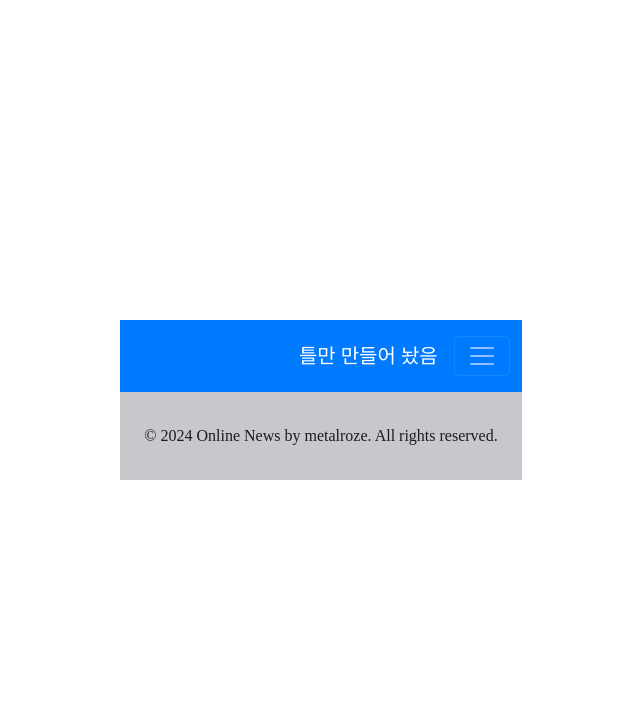
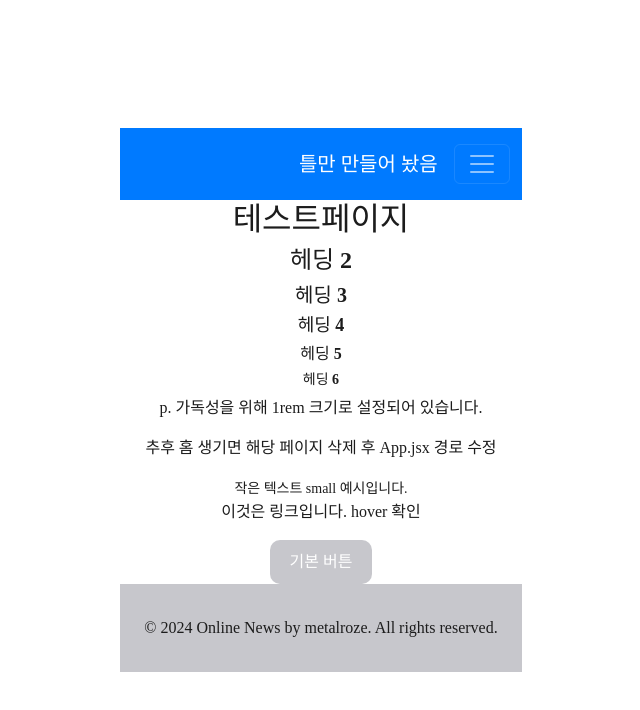
Before and after one commit to MetalRoze/OnlineNews_FE, a React (Vite) app: page /desktop in a window 1280 px wide. Shown: the top 710 px of the page, without its empty margins (319-959 px from the left). Built offline with nearby package versions, Linux system fonts and the light colour scheme; a web font is replaced by a local one.

Commit message:
style: 데스크탑 컨테이너

```diff
--- a/src/App.jsx
+++ b/src/App.jsx
@@ -1,31 +1,40 @@
-// src/App.jsx
-import { useState } from 'react';
-import { BrowserRouter as Router, Route, Routes, Link } from 'react-router-dom';
-import reactLogo from './assets/react.svg';
-import viteLogo from '/vite.svg';
-// import './App.css';
+import { BrowserRouter as Router, Route, Routes } from 'react-router-dom';
+import { useLocation } from 'react-router-dom';
 import '../src/styles/styles.css';
 import '../src/styles/common.css';
 import 'bootstrap/dist/css/bootstrap.min.css';
 import './index.css';
 
-
-import Header from './components/Header';  // Header 임포트
-import Footer from './components/Footer';  // Footer 임포트
+import Header from './components/Header';
+import Footer from './components/Footer';
 import TestPage from './pages/TestPage';
+import TestPageDT from './pages/testPageDT';
 
 function App() {
-
   return (
     <Router>
-            <Header />
-        {/* Routes 설정 */}
-        <Routes>
-          <Route path="/" element={<TestPage/>} />
-        </Routes>
-        <Footer />
+      <Main />
     </Router>
   );
 }
 
+const Main = () => {
+  const location = useLocation();
+
+  // 현재 경로에 따라 클래스 설정
+  const isDesktop = location.pathname === "/desktop";
+
+  return (
+    <>
+      <Header className={isDesktop ? 'desktop-header' : 'mobile-header'} />
+      {/* Routes 설정 */}
+      <Routes>
+        <Route path="/" element={<TestPage />} />
+        <Route path="/desktop" element={<TestPageDT />} />
+      </Routes>
+      <Footer className={isDesktop ? 'desktop-footer' : 'mobile-footer'} />
+    </>
+  );
+};
+
 export default App;
--- /dev/null
+++ b/src/pages/testPageDT.jsx
@@ -0,0 +1,25 @@
+import React from 'react';
+
+export default function testPageDT() {
+    return (
+        <div className="desktop-container">
+            <h1>테스트페이지</h1>
+            <h2>헤딩 2</h2>
+            <h3>헤딩 3</h3>
+            <h4>헤딩 4</h4>
+            <h5>헤딩 5</h5>
+            <h6>헤딩 6</h6>
+
+            <p> p. 가독성을 위해 1rem 크기로 설정되어 있습니다.</p>
+            <p>추후 홈 생기면 해당 페이지 삭제 후 App.jsx 경로 수정</p>
+
+            <small>작은 텍스트 small 예시입니다.</small>
+
+            <p>
+                <a href="#">이것은 링크입니다. hover 확인</a>
+            </p>
+
+            <button>기본 버튼</button>
+        </div>
+    );
+}
```
